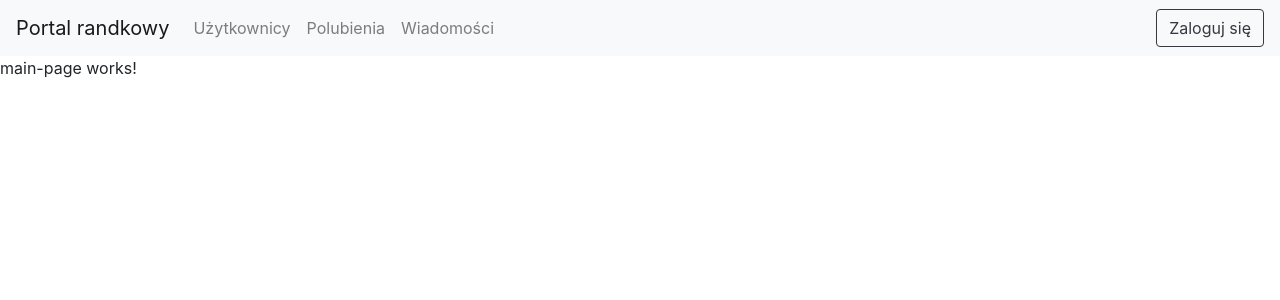
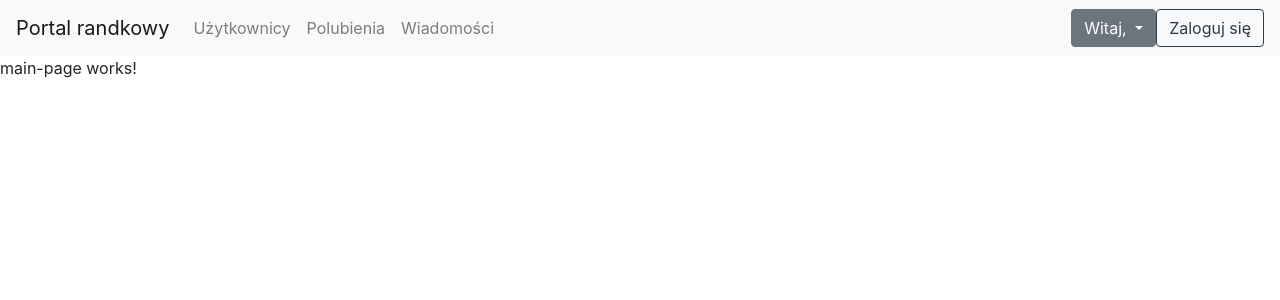
Before and after one commit to katarzyna-sidur/DatingWebsite, an Angular app in the folder DatingWebsiteFrontend/: page /home in a window 1280 px wide. Shown: the top 300 px of the page. Built offline with nearby package versions, Linux system fonts and the light colour scheme.

Commit message:
Log panel

```diff
--- a/DatingWebsiteFrontend/src/app/components/nav/nav.component.html
+++ b/DatingWebsiteFrontend/src/app/components/nav/nav.component.html
@@ -22,6 +22,17 @@
               <a class="nav-link disabled" href="#" tabindex="-1" aria-disabled="true">Disabled</a>
             </li> -->
         </ul>
+        <div class="dropdown">
+          <a class="btn btn-secondary dropdown-toggle" href="#" role="button" id="dropdownMenuLink">
+            Witaj,
+          </a>
+
+          <div class="dropdown-menu">
+            <a class="dropdown-item" href="#"><i class="fa fa-user"></i>Edytuj profil</a>
+            <div class="dropdown-divider"></div>
+            <a class="dropdown-item" href="#"><i class="fa fa-sing-out"></i>Wyloguj</a>
+          </div>
+        </div>
         <button routerLink="singIn" class="btn btn-outline-dark my-2 my-sm-0" type="submit">Zaloguj się</button>
     </div>
 </nav>
```
